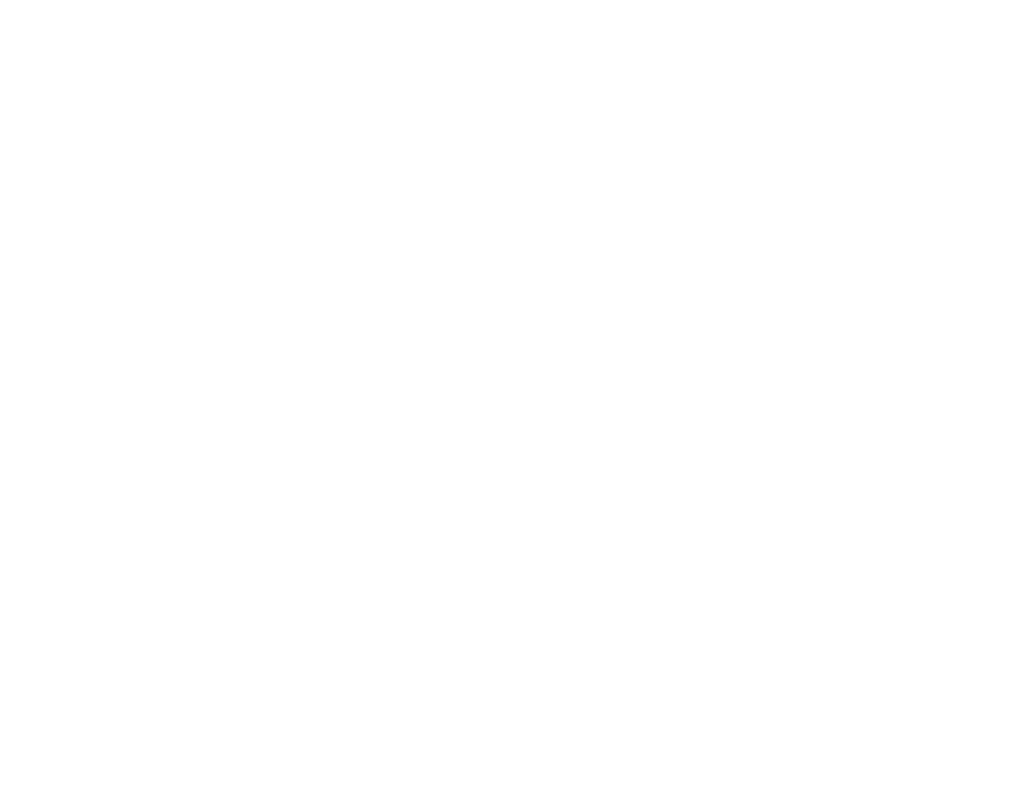
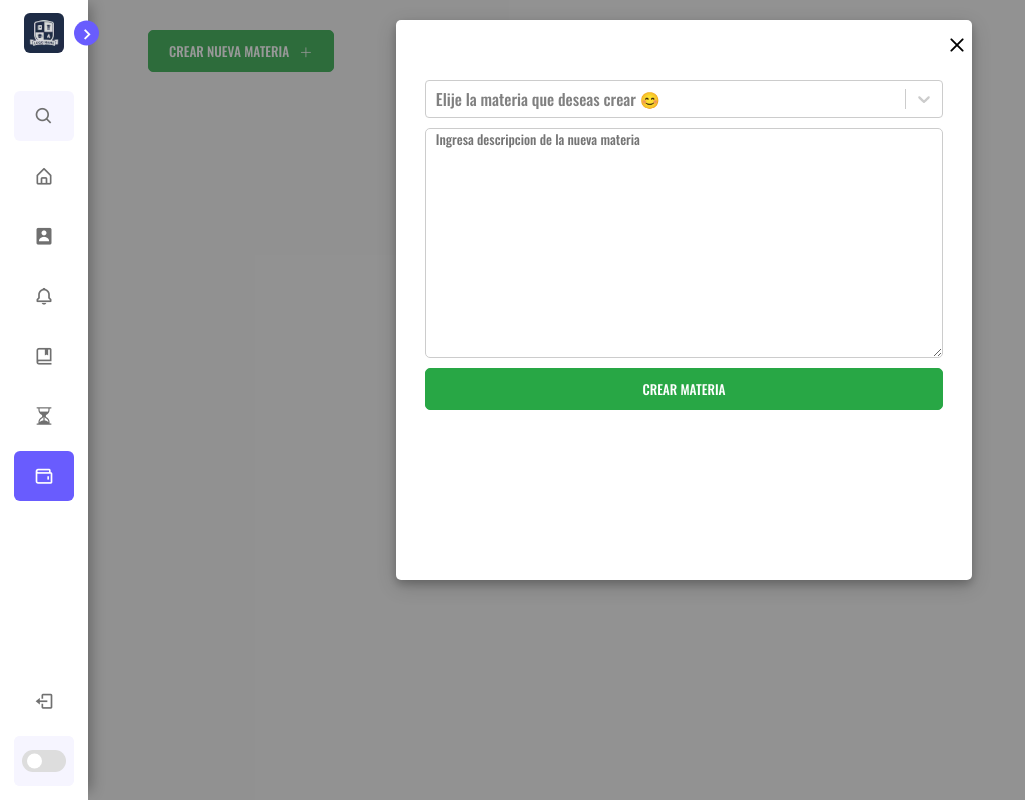
Before and after one commit to jhonshito/frontend-colegio, a React (Vite) app: page /inicio/pages/materias in a window 1280 px wide. Before the commit this address had no page. Shown: the whole page, without its empty margins (0-1025 px from the left). Built offline with nearby package versions, Linux system fonts and the light colour scheme; a web font is replaced by a local one.

Commit message:
nuevas funciones

```diff
--- a/src/App.jsx
+++ b/src/App.jsx
@@ -20,6 +20,7 @@
 import Docente from './components/pages/Docente'
 import AñosLetivos from './components/pages/AñosLetivos'
 import PeriodosDelAñoLetivo from './components/pages/PeriodosDelAñoLetivo'
+import CrearMaterias from './components/pages/CrearMaterias'
 
 function App() {
 
@@ -44,6 +45,7 @@
                 <Route path='/inicio/pages/docentes' element={<Docente />} />
                 <Route path='/inicio/pages/letivo' element={<AñosLetivos />} />
                 <Route path='/inicio/pages/periodosLetivos/:id' element={<PeriodosDelAñoLetivo />} />
+                <Route path='/inicio/pages/materias' element={<CrearMaterias />} />
               </Route>
             </Route>
           </Routes>
--- a/src/components/Inicio.jsx
+++ b/src/components/Inicio.jsx
@@ -10,7 +10,8 @@
         pefil: useRef(),
         Inicio: useRef(),
         periodo: useRef(),
-        letivo: useRef()
+        letivo: useRef(),
+        materias: useRef()
     })
 
     const bodyRef = useRef();
@@ -78,6 +79,12 @@
             referencia.letivo.current.classList.remove('bg')
         }
 
+        if(location.pathname == '/inicio/pages/materias'){
+            referencia.materias.current.classList.add('bg')
+        }else {
+            referencia.materias.current.classList.remove('bg')
+        }
+
     }, [bodyRef, modeTextRef, location.pathname, referencia.pefil]);
 
   return (
@@ -136,10 +143,10 @@
                             </Link>
                         </li>
                         <li className="nav-link">
-                            <a href="#">
+                            <Link ref={referencia.materias} to={'/inicio/pages/materias'}>
                                 <i className='bx bx-wallet icon' ></i>
-                                <span className="text nav-text">Wallets</span>
-                            </a>
+                                <span className="text nav-text">Materias</span>
+                            </Link>
                         </li>
                     </ul>
                 </div>
--- a/src/components/pages/AñosLetivos.jsx
+++ b/src/components/pages/AñosLetivos.jsx
@@ -110,6 +110,7 @@
                             <h3>Fecha de fin: <span>{new Date(items.fin).toDateString()}</span></h3>
                             <hr />
                             <h3>Periodos: <span>{items.periodos.length}</span></h3>
+                            <h3>Estudiantes: <span>{items.estudiantes.length}</span></h3>
                         </div>
                     </Link>
                 ))
--- /dev/null
+++ b/src/components/pages/CrearMaterias.jsx
@@ -0,0 +1,52 @@
+import React, { useEffect, useState } from 'react'
+import '../pagesCss/crearMaterias.css'
+import Select from "react-select";
+import { materiasOptions } from "./selectOptions/Opcciones";
+
+const CrearMaterias = () => {
+    const datosOpciones = ['matematicas', 'español', 'fisica', 'religion', 'ciencia sociales', 'ciencias naturales', 'artistica', 'artistica', 'artistica', 'artistica', 'artistica', 'artistica', 'artistica', 'artistica', 'artistica', 'artistica', 'artistica']
+    const [options, setOptions] = useState([]);
+    const [selectedOption, setSelectedOption] = useState(null);
+
+    useEffect(() => {
+        const opciones = materiasOptions.map((data, index) => ({
+            value: index,
+            label: data,
+            anotherLabel: index
+        }))
+        setOptions(opciones)
+    }, [])
+
+  return (
+    <section className='conten_materias'>
+        <div className="cabezera_materias">
+            <button>
+                <span>crear nueva materia</span>
+                <i className="bi bi-plus-lg"></i>
+            </button>
+        </div>
+        <div className="ventana_materias">
+            <div className="form_materias">
+                <i className="bi bi-x"></i>
+                <form>
+                    <Select
+                        options={options}
+                        onChange={setSelectedOption}
+                        placeholder='Elije la materia que deseas crear 😊'
+                        formatOptionLabel={({ label, anotherLabel }) => (
+                            <div className='conten_materias_options'>
+                                <span>{anotherLabel}</span>
+                                <span>{label}</span>
+                            </div>
+                        )}
+                    />
+                    <textarea name="" id="" cols="30" rows="10" placeholder='Ingresa descripcion de la nueva materia'></textarea>
+                    <button>Crear materia</button>
+                </form>
+            </div>
+        </div>
+    </section>
+  )
+}
+
+export default CrearMaterias
--- a/src/components/pages/Periodos.jsx
+++ b/src/components/pages/Periodos.jsx
@@ -80,7 +80,8 @@
     <div>{letivoErrorMsg.message}</div>
   }
 
-
+  const nuevaFecha = new Date().toLocaleDateString('es-ES', { day: 'numeric', month: 'numeric', year: 'numeric', hour: 'numeric' })
+  console.log(nuevaFecha)
   return (
     <section className='conten_periodo'>
 
@@ -131,7 +132,7 @@
 
         {
           data.periodos?.map((item) => (
-            <Link to={`/inicio/pages/clases/${item._id}`} key={item._id} className="item_periodos">
+            <Link to={`/inicio/pages/clases/${item._id}`} key={item._id} className='item_periodos'>
               <div className="image_periodo">
                 <img src={calendario} alt="" />
               </div>
--- /dev/null
+++ b/src/components/pages/selectOptions/Opcciones.jsx
@@ -0,0 +1,11 @@
+
+export const materiasOptions = [
+    'Lengua Castellana y Literatura',
+    'Matemáticas',
+    'Ciencias Naturales',
+    'Ciencias Sociales',
+    'Educación Artística',
+    'Educación Física',
+    'Inglés',
+    'Tecnología'
+]
--- a/src/components/pagesCss/añoLetivo.css
+++ b/src/components/pagesCss/añoLetivo.css
@@ -25,7 +25,7 @@
 
 .item_letivo{
     width: 30%;
-    height: 450px;
+    height: 480px;
     background: white;
     box-shadow: 0 4px 8px rgba(0, 0, 0, 0.2), 0 6px 20px 0 rgb(0, 0, 0, 0.19);
     cursor: pointer;
--- /dev/null
+++ b/src/components/pagesCss/crearMaterias.css
@@ -0,0 +1,101 @@
+
+.conten_materias{
+    width: 100%;
+    height: 100vh;
+    position: relative;
+}
+
+.ventana_materias{
+    width: 100%;
+    height: 100%;
+    background: #33333380;
+    position: absolute;
+    top: 0;
+    display: flex;
+    justify-content: center;
+}
+
+.cabezera_materias{
+    padding: 30px 0px 0px 30px;
+}
+
+.conten_materias button{
+    padding: 10px 20px;
+    margin-left: 30px;
+    cursor: pointer;
+    display: flex;
+    gap: 10px;
+    background: #28a745;
+    border: 1px solid #28a745;
+    text-transform: uppercase;
+    color: white;
+    border-radius: 5px;
+    align-items: center;
+}
+
+.form_materias{
+    width: 45%;
+    height: 70vh;
+    background: white;
+    /* display: none; */
+    margin-top: 20px;
+    position: fixed;
+    box-shadow: 0 4px 8px rgba(0, 0, 0, 0.2), 0 6px 20px 0 rgb(0, 0, 0, 0.19);
+    border-radius: 5px;
+}
+
+.form_materias i{
+    float: right;
+    font-size: 30px;
+    cursor: pointer;
+}
+
+.form_materias form {
+    margin-top: 60px;
+    width: 90%;
+    margin-left: auto;
+    margin-right: auto;
+    display: flex;
+    flex-direction: column;
+    gap: 10px;
+}
+
+.form_materias form input {
+    width: 100%;
+    padding: 10px 0;
+    outline: none;
+    border: 1px solid hsl(0, 0%, 80%);
+    border-radius: 5px;
+    padding-left: 10px;
+    font-size: 17px;
+}
+
+.form_materias form textarea {
+    outline: none;
+    padding-left: 10px;
+    border: 1px solid hsl(0, 0%, 80%);
+    border-radius: 5px;
+    height: 230px;
+}
+
+.form_materias form textarea:focus {
+    border: 2px solid #2684FF;
+}
+
+.form_materias form button{
+    padding: 10px 0;
+    text-transform: uppercase;
+    cursor: pointer;
+    border: 1px solid #28a745;
+    background: #28a745;
+    border-radius: 5px;
+    color: white;
+    display: flex;
+    justify-content: center;
+    margin: 0px;
+}
+
+.conten_materias_options{
+    display: flex;
+    gap: 10px;
+}
```
